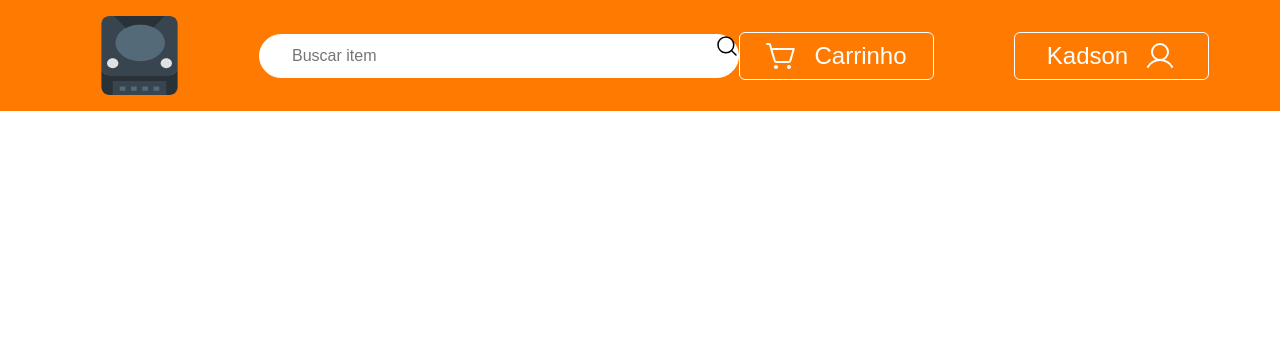
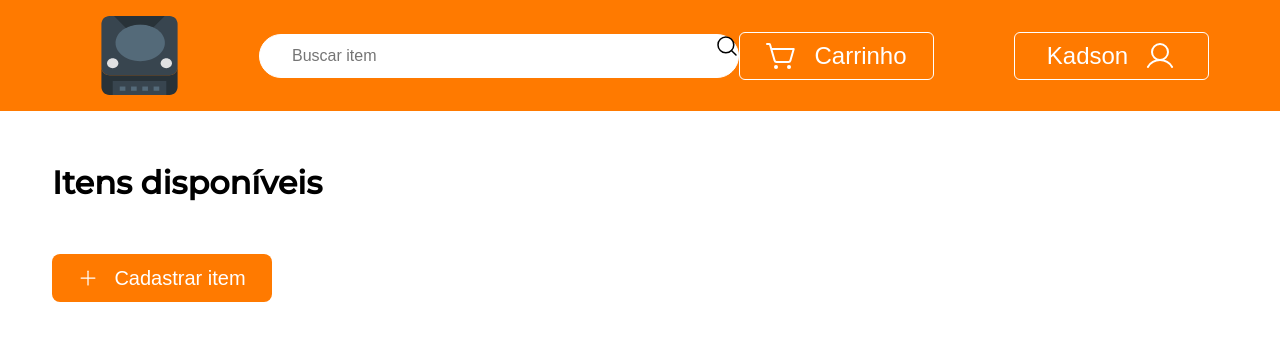
Before and after one commit to gentil-kadson/rental-shop-front, a Next.js app: page /locador in a window 1280 px wide. Shown: the top 340 px of the page. Built offline with nearby package versions, Linux system fonts and the light colour scheme.

Commit message:
create primary button

```diff
--- /dev/null
+++ b/src/components/ButtonPrimary/index.tsx
@@ -0,0 +1,19 @@
+import { ReactNode } from "react"
+
+import styles from "./styles.module.css"
+
+interface ButtonPrimaryProps {
+    title: string
+    icon?: ReactNode
+}
+
+export default function ButtonPrimary({ title, icon }: ButtonPrimaryProps) {
+    return (
+        <>
+            <button className={styles.buttonPrimary}>
+                {icon}
+                {title}
+            </button>
+        </>
+    )
+}
--- /dev/null
+++ b/src/components/ButtonPrimary/styles.module.css
@@ -0,0 +1,15 @@
+.buttonPrimary {
+  background-color: #ff7a00;
+  color: #fff;
+  display: flex;
+  align-items: center;
+  justify-content: center;
+  gap: 1rem;
+  border: none;
+  border-radius: 8px;
+  padding: 20px 18px;
+  font-size: 20px;
+  margin: 52px;
+  width: 220px;
+  height: 48px;
+}
--- a/src/pages/locador.tsx
+++ /dev/null
@@ -1,7 +0,0 @@
-import Header from "@/components/Header";
-
-export default function Locador() {
-    return (
-        <Header />
-    )
-}
--- /dev/null
+++ b/src/pages/locador/index.tsx
@@ -0,0 +1,20 @@
+import ButtonPrimary from "@/components/ButtonPrimary";
+import Header from "@/components/Header";
+import { Plus } from "phosphor-react";
+
+import styles from "./styles.module.css"
+
+export default function Locador() {
+    return (
+        <>
+            <Header />
+
+            <h1 className={styles.title}>Itens disponíveis</h1>
+
+            <ButtonPrimary
+                title="Cadastrar item"
+                icon={<Plus />}
+            />
+        </>
+    )
+}
--- /dev/null
+++ b/src/pages/locador/styles.module.css
@@ -0,0 +1,3 @@
+.title {
+  margin: 52px;
+}
```
